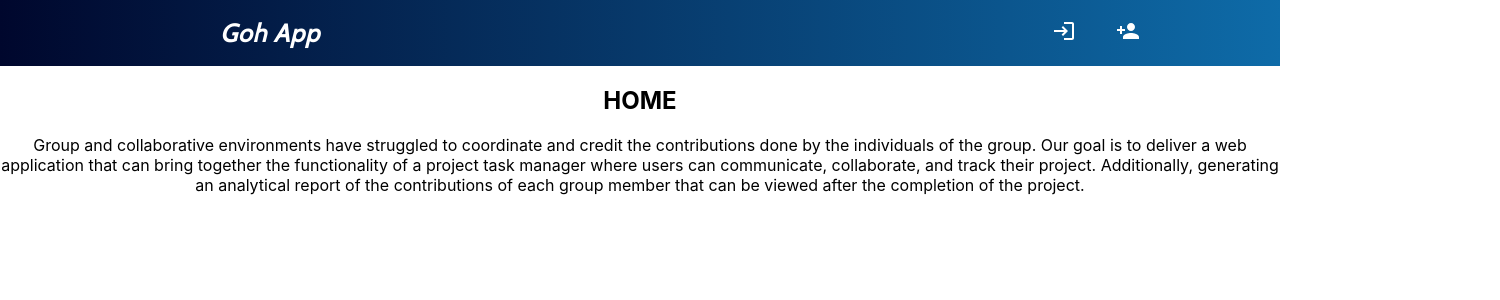
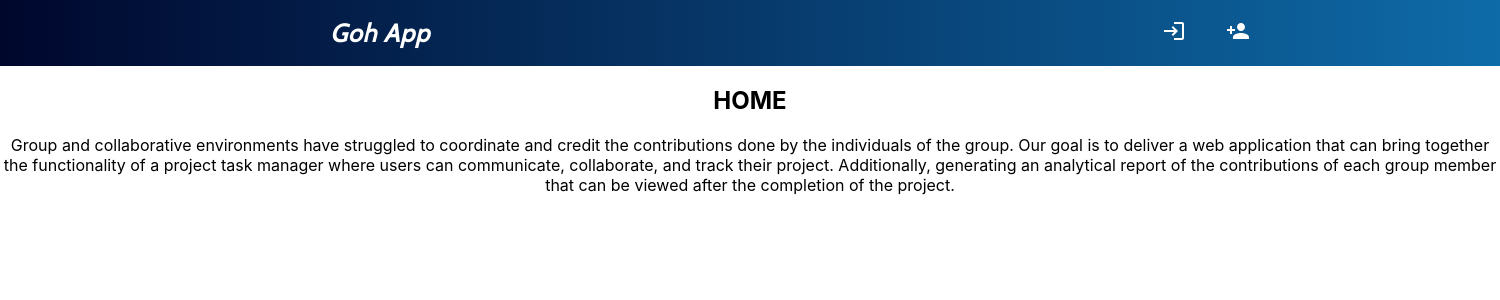
Before and after one commit to TheGoh/Goh, a React (Create React App) app in the folder goh-app/: page / in a window 1280 px wide. Shown: the top 300 px of the page, 1500 px wide, since content can reach past the window. Built offline with nearby package versions, Linux system fonts and the light colour scheme; no server answers.

Commit message:
Window size fixed
Solve the problem when windows is too small all the components will stack together.

```diff
--- a/goh-app/src/App.css
+++ b/goh-app/src/App.css
@@ -1,5 +1,6 @@
 body {
   background: white;
+  min-width: 1500px;
 }
 
 .App {
```
